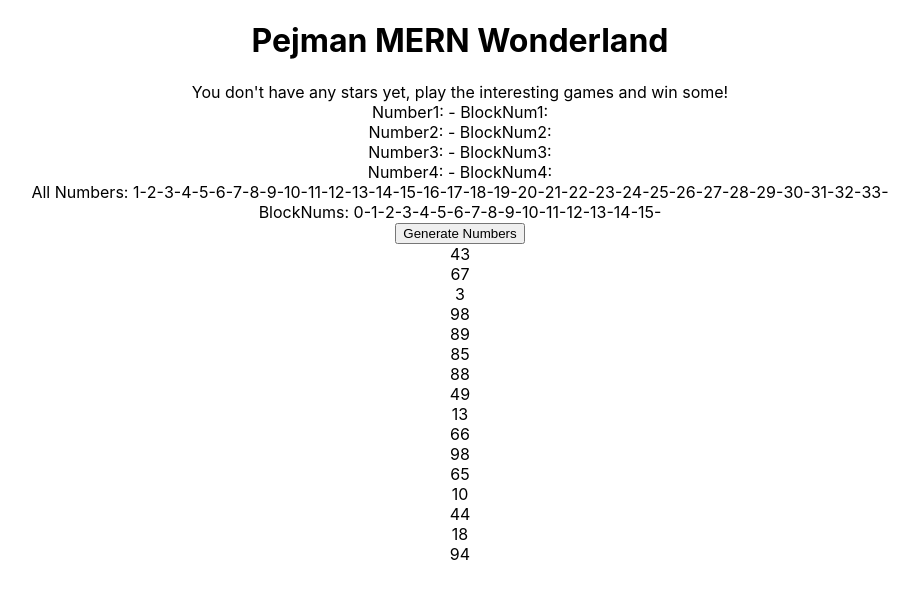
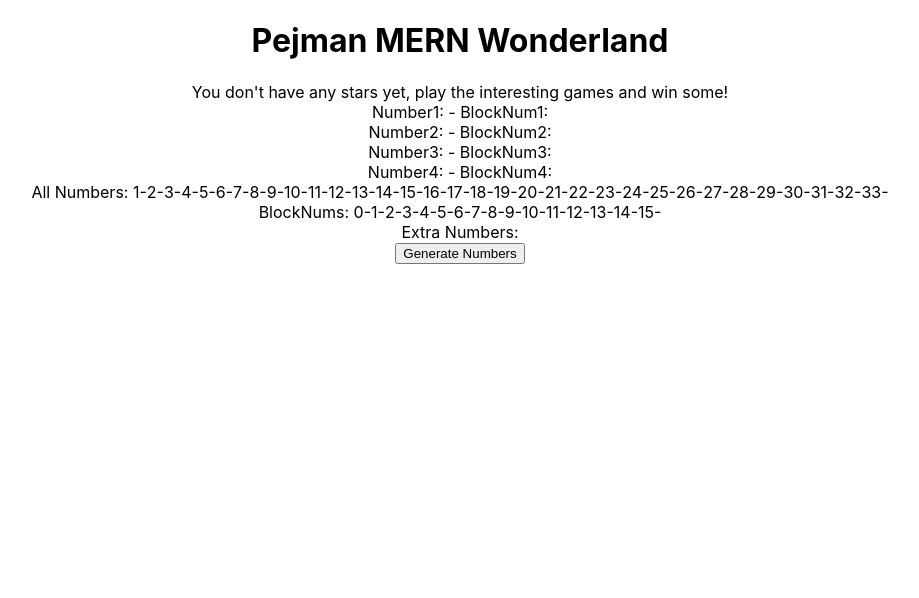
Before and after one commit to PejmanFSD/Pejman-MERN-Wonderland, a React (Create React App) app: page / in a window 1280 px wide. Both pictures are taken after a click on the button "Crazy100". Shown: the top 598 px of the page, without its empty margins (180-1099 px from the left). Built offline with nearby package versions, Linux system fonts and the light colour scheme.

Commit message:
All the numbers in the table are unique.
We can't have repetitive numbers in the table, all the numbers of the table are unique now.

```diff
--- a/src/Crazy100/Crazy100.jsx
+++ b/src/Crazy100/Crazy100.jsx
@@ -15,6 +15,7 @@ export default function Crazy100() {
   const [extraNums, setExtraNums] = useState(
     Array.from({ length: 99 }, (_, i) => i + 1)
   );
+  const [chosenExtraNums, setChosenExtraNums] = useState([]);
   const [blockNums, setBlockNums] = useState(
     Array.from({ length: 16 }, (_, i) => i)
   );
@@ -53,17 +54,23 @@ export default function Crazy100() {
         return copyNums;
       });
     }
+    let pickedChosenExtraNums = [];
+    for (let i = 0; i < 16; i++) {
+      let newNum = getRandArr(copyExtraNums);
+      pickedChosenExtraNums.push(newNum);
+      copyExtraNums = copyExtraNums.filter((e) => e !== newNum);
+    }
+    for (let i = 0; i < 16; i++) {
+      setChosenExtraNums((currChosenExtraNums) => {
+        const copyChosenExtraNums = [...currChosenExtraNums];
+        copyChosenExtraNums[i] = pickedChosenExtraNums[i];
+        return copyChosenExtraNums;
+      });
+    }
     setAllNums(copyAllNums);
     setBlockNums(copyblockNums);
     setExtraNums(copyExtraNums);
   };
-  // const generateExtraNum = () => {
-  //   const extraNum = getRandArr(extraNums);
-  //   setExtraNums((currExtraNums) =>
-  //     currExtraNums.filter((x) => x !== extraNum)
-  //   );
-  //   return extraNum;
-  // };
   return (
     <div>
       <div>
@@ -90,10 +97,16 @@ export default function Crazy100() {
           <div style={{ display: "inline" }}>{b}-</div>
         ))}
       </div>
+      <div>
+        Extra Numbers:{" "}
+        {chosenExtraNums.map((x) => (
+          <div style={{ display: "inline" }}>{x}-</div>
+        ))}
+      </div>
       <button onClick={() => generateNums()}>Generate Numbers</button>
       {table.map((t) =>
         blockNums.includes(t) ? (
-          <div>{getRandArr(extraNums)}</div>
+          <div>{chosenExtraNums[t]}</div>
         ) : (
           <div style={{ color: "red" }}>
             {nums.find((obj) => obj.blockNum === t)?.number}
```
